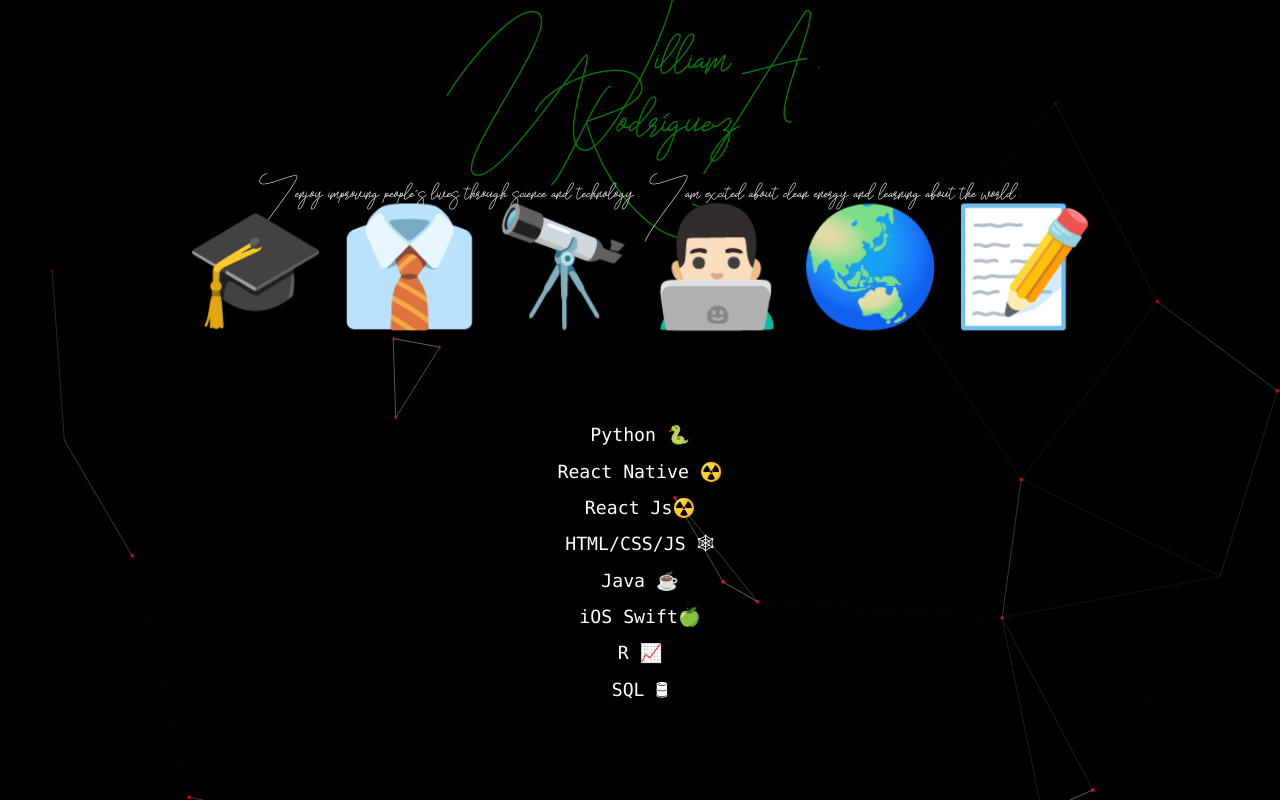
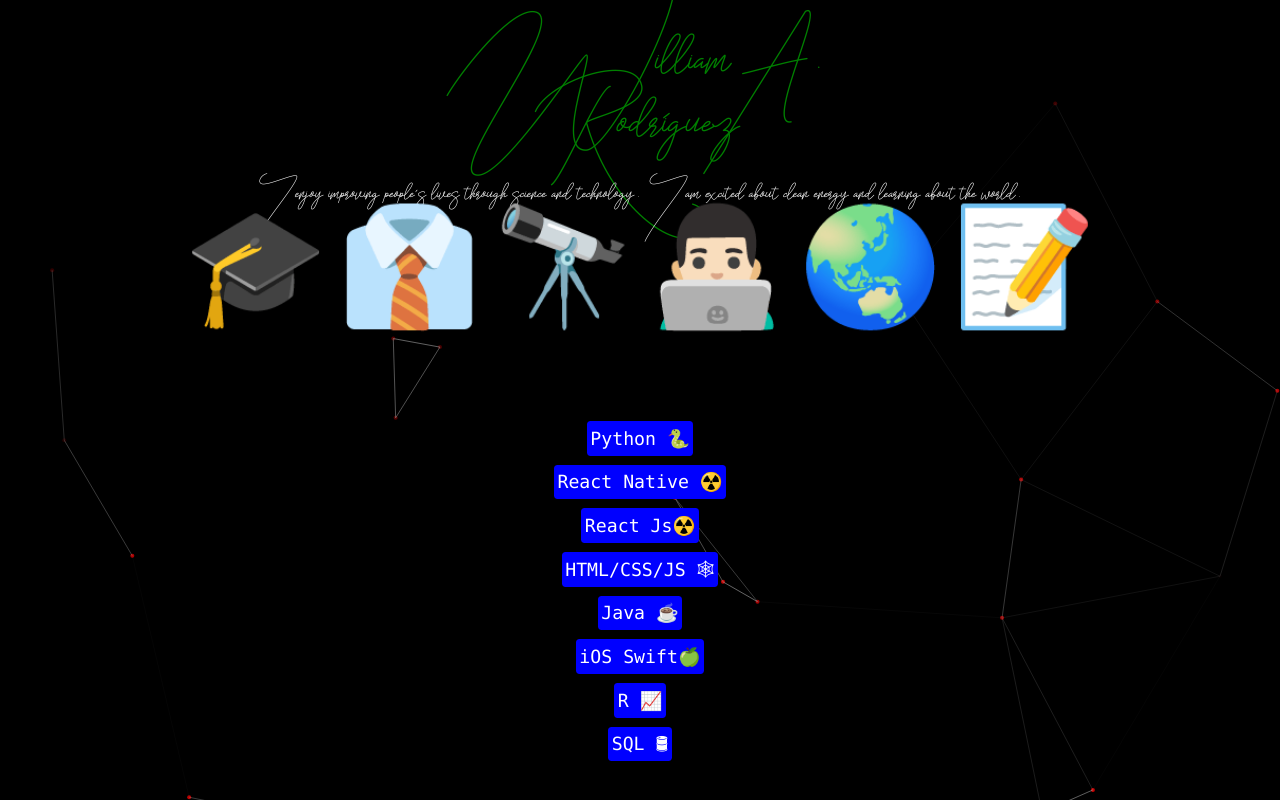
Before and after one commit to williamrodz/williamrodz.github.io, a React (Create React App) app: page / in a window 1280 px wide. Both pictures are taken after a click on the element "👨🏻‍💻". Shown: the top 800 px of the page. Built offline with nearby package versions, Linux system fonts and the light colour scheme.

Commit message:
Edits to section content css

```diff
--- a/src/App.js
+++ b/src/App.js
@@ -133,17 +133,15 @@ const ProjectsResearch = () =>
 </div>)
 
 const ProgrammingSkills = () =>(
-   <div className="programming-skills-content">
-        <div>
-          <div className="list-item">Python <span role="img" aria-label="Snake">🐍</span></div>
-          <div className="list-item">React Native <span role="img" aria-label="Radioactive">☢️</span></div>
-          <div className="list-item">React Js<span role="img" aria-label="Radioactive">☢️</span></div>
-          <div className="list-item">HTML/CSS/JS <span role="img" aria-label="Spiderweb">🕸</span></div>
-          <div className="list-item">Java <span role="img" aria-label="Coffee">☕️</span></div>
-          <div className="list-item">iOS Swift<span role="img" aria-label="Apple">🍏</span></div>
-          <div className="list-item">R <span role="img" aria-label="Increasing chart">📈</span></div>
-          <div className="list-item">SQL <span role="img" aria-label="Barrel">🛢</span></div>
-        </div>
+   <div className="section-coding">
+          <div className="list-item programming-language">Python <span role="img" aria-label="Snake">🐍</span></div>
+          <div className="list-item programming-language">React Native <span role="img" aria-label="Radioactive">☢️</span></div>
+          <div className="list-item programming-language">React Js<span role="img" aria-label="Radioactive">☢️</span></div>
+          <div className="list-item programming-language">HTML/CSS/JS <span role="img" aria-label="Spiderweb">🕸</span></div>
+          <div className="list-item programming-language">Java <span role="img" aria-label="Coffee">☕️</span></div>
+          <div className="list-item programming-language">iOS Swift<span role="img" aria-label="Apple">🍏</span></div>
+          <div className="list-item programming-language">R <span role="img" aria-label="Increasing chart">📈</span></div>
+          <div className="list-item programming-language">SQL <span role="img" aria-label="Barrel">🛢</span></div>
       </div>)
 
 const GetInTouch = () =>{
@@ -157,30 +155,34 @@ const GetInTouch = () =>{
 }
 
 const Languages = ()=>
-  (<div>
-          <div style={{listStyleType: 'none'}}>
-            <div className="list-item"><strong>English</strong><span role="img" aria-label="US Flag">🇺🇸</span>(Native)</div>
-            <div className="list-item"><strong>Spanish</strong><span role="img" aria-label="Puerto Rican Flag">🇵🇷</span>(Native)</div>
-<div className="list-item"><strong>Portuguese</strong><span role="img" aria-label="Brazilian Flag">🇧🇷</span>{<br/>}(Fluent, took courses at MIT + lived in Brazil 4 months)</div>
-            <div className="list-item"><strong>French</strong><span role="img" aria-label="French Flag">🇫🇷</span>{<br/>}(Intermediate, 5yrs in high school + 1 in college)</div>
-            <div className="list-item"><strong>Japanese</strong><span role="img" aria-label="Japanese Flag">🇯🇵</span>{<br/>}Took first year Japanese </div>
-          </div>
-        </div>
+  (<div className='section-languages' style={{listStyleType: 'none'}}>
+            <div className="list-item language-item"><strong>English</strong><span role="img" aria-label="US Flag">🇺🇸</span>(Native)</div>
+            <div className="list-item language-item"><strong>Spanish</strong><span role="img" aria-label="Puerto Rican Flag">🇵🇷</span>(Native)</div>
+            <div className="list-item language-item"><strong>Portuguese</strong><span role="img" aria-label="Brazilian Flag">🇧🇷</span>{<br/>}(Fluent, took courses at MIT + lived in Brazil 4 months)</div>
+            <div className="list-item language-item"><strong>French</strong><span role="img" aria-label="French Flag">🇫🇷</span>{<br/>}(Intermediate, 5yrs in high school + 1 in college)</div>
+            <div className="list-item language-item"><strong>Japanese</strong><span role="img" aria-label="Japanese Flag">🇯🇵</span>{<br/>}Took first year Japanese </div>
+    </div>
   )
 
 let SOCIAL_MEDIA_ICON_SIZE = 100
+
+
+const SocialMediaIcon = (props) => {
+
+  const [color,setColor] = useState('white')
+  return (
+    <a className="social-media-icon" onMouseOver={()=>setColor(props.hoverColor ? props.hoverColor :'orange')} onMouseLeave={()=>setColor('white')} href={props.href}>
+    <Icon icon={props.icon} color={color} width={SOCIAL_MEDIA_ICON_SIZE} />
+  </a>
+  )
+}
+
 const SocialMedia = (props)=>(
   <div className="social-media-bar">
-      <a className="social-media-icon" href="https://instagram.com/williamrodz">
-        <Icon icon="akar-icons:instagram-fill" color="white" width={SOCIAL_MEDIA_ICON_SIZE} />
-      </a>
-      <a className="social-media-icon" href="https://linkedin.com/in/williamarodriguez">
-        <Icon icon="akar-icons:linkedin-fill" color="white" width={SOCIAL_MEDIA_ICON_SIZE}/>
-      </a>
-      <a className="social-media-icon" href="https://github.com/williamrodz">
-        <Icon icon="akar-icons:github-fill" color="white" width={SOCIAL_MEDIA_ICON_SIZE} />
-      </a>
-    </div>
+      <SocialMediaIcon icon="akar-icons:instagram-fill" href="https://instagram.com/williamrodz" hoverColor="#e67e22" />
+      <SocialMediaIcon icon="akar-icons:linkedin-fill" href="https://linkedin.com/in/williamarodriguez" hoverColor="rgb(10, 102, 194)"/>
+      <SocialMediaIcon icon="akar-icons:github-fill" href="https://github.com/williamrodz" hoverColor="rgb(104,18,111)"/>
+  </div>
   )
 
   const Email = (props) =>{
@@ -225,12 +227,12 @@ function App() {
 
   const EducationSection = () =>{
     return (
-      <>
+      <div className='section-education'>
         <strong>MIT Master of Engineering '19</strong>{<br/>}
         Computer Science and Engineering, Concentration in Artificial Intelligence){<br/>}{<br/>}
         <strong>MIT Bachelor of Science '18</strong>{<br/>}
         Computer Science and Engineering, Minor in Economics)
-        </>
+        </div>
     )
   }
 
--- a/src/css/home.css
+++ b/src/css/home.css
@@ -111,14 +111,53 @@ margin-top: 1em;
   font-size: 1.9em;
 }
 
+.section-education{
+  font-size: 1.4em;
+}
+
 
 .projects-and-research{
   height: 20em;
   overflow-y: scroll;
 }
-.programming-skills-content{
+.section-coding{
   font-family: Consolas;
   font-size: 1.3em;
+  align-content: center;
+  text-align: center;
+  justify-content: center;
+  display: flex;
+  flex-direction: column;
+}
+.programming-language{
+  background-color: blue;
+  padding: 0.2em;
+  border-radius: 0.2em;
+  width: fit-content;
+  text-align: center;
+  align-self: center;
+
+}
+
+
+.section-languages{
+  font-size: 1.2em;
+  display: flex;
+  flex-direction: column;
+  align-items: center;
+  justify-content: center;
+  text-align: center;
+  width: 100%;
+
+}
+
+
+.language-item{
+  background-color: #34495e;
+  color: white;
+  width: fit-content;
+  padding: 0.3em;
+  border-radius: 0.2em;
 }
 
 .list-item{
```
Also changed, not shown: public/index.html (+0 -25 lines).
